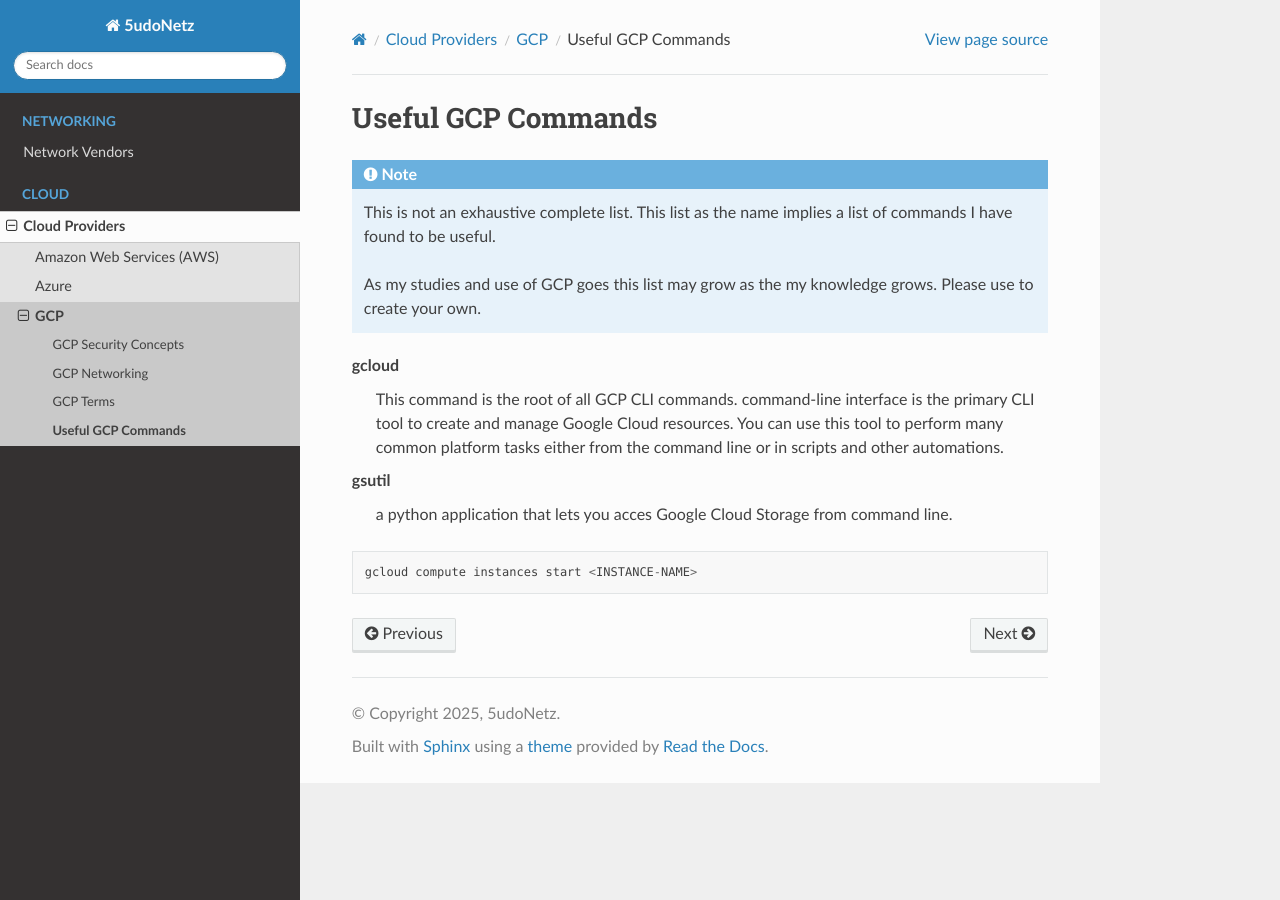
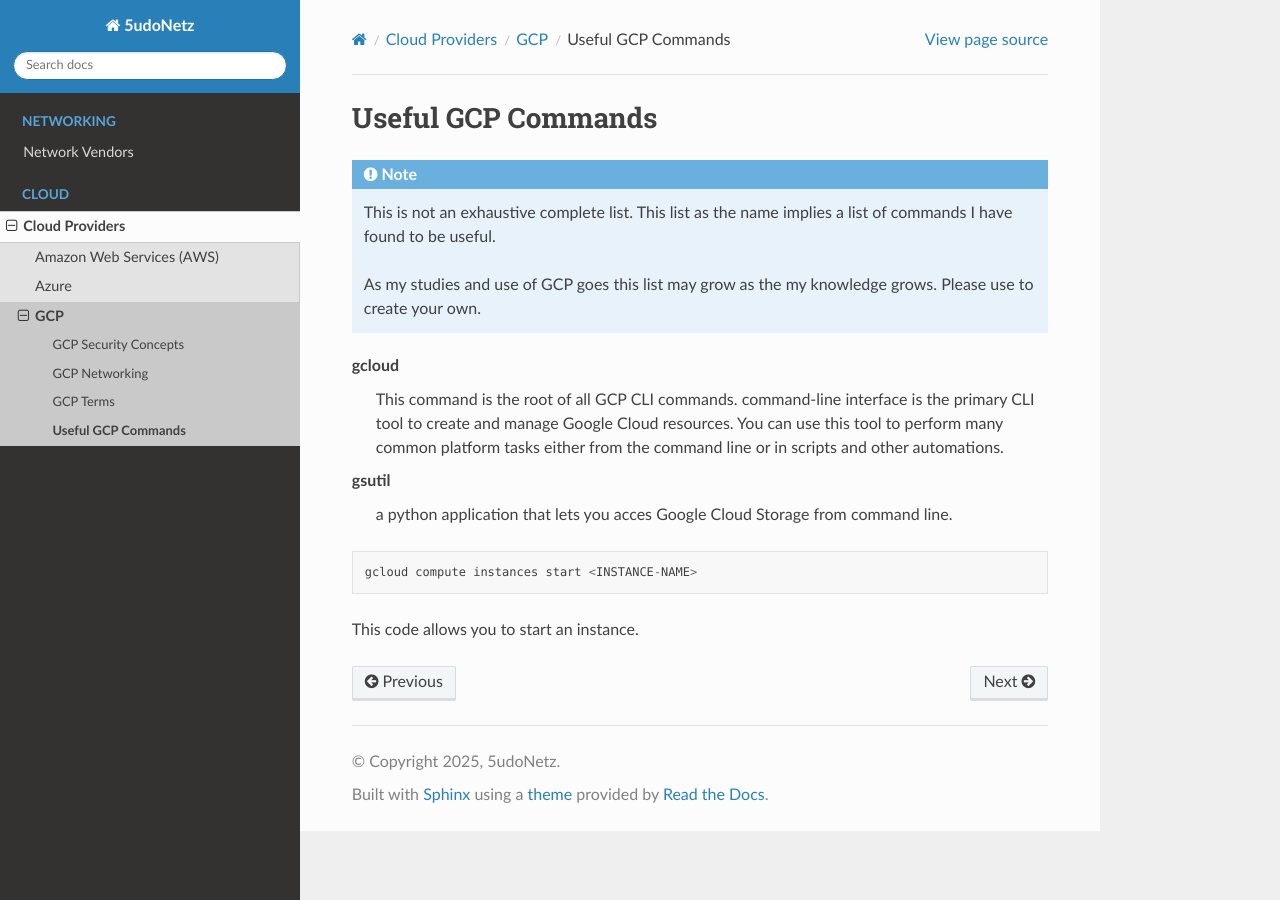
Before and after one commit to sudonetworks/docs, a Sphinx documentation site: the page built from docs/source/cloud_providers/gcp/gcpcmds.rst, in a window 1280 px wide. Built offline with Sphinx 7.4.7 and the Read the Docs theme 3.1.0, drawn with Linux system fonts in a browser that asks for light colours; pages that are not in the unit, such as notebooks, are missing from menus.

Commit message:
added text

```diff
--- a/docs/source/cloud_providers/gcp/gcpcmds.rst
+++ b/docs/source/cloud_providers/gcp/gcpcmds.rst
@@ -19,3 +19,5 @@ Useful GCP Commands
 .. code::
 
    gcloud compute instances start <INSTANCE-NAME>
+
+This code allows you to start an instance.
```
